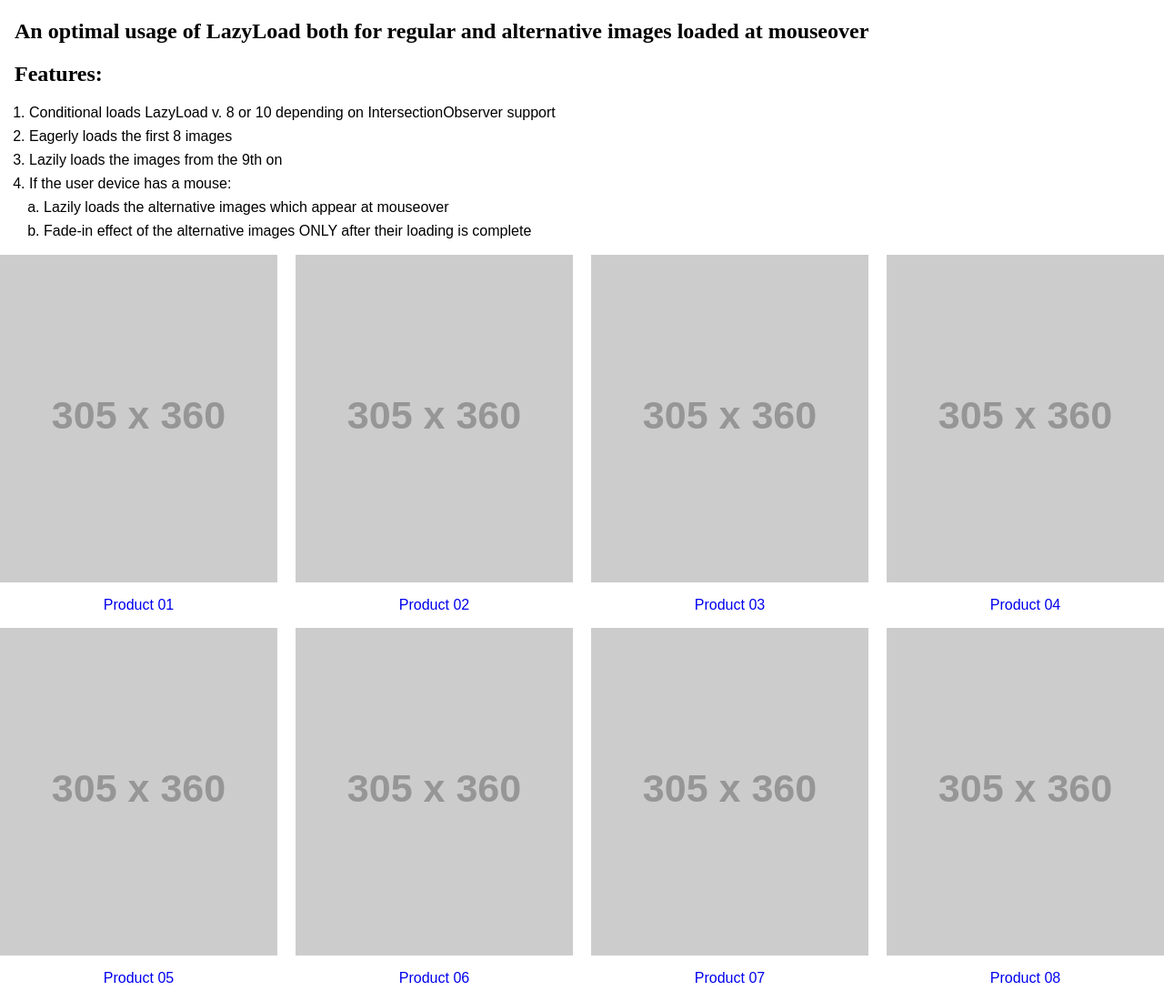
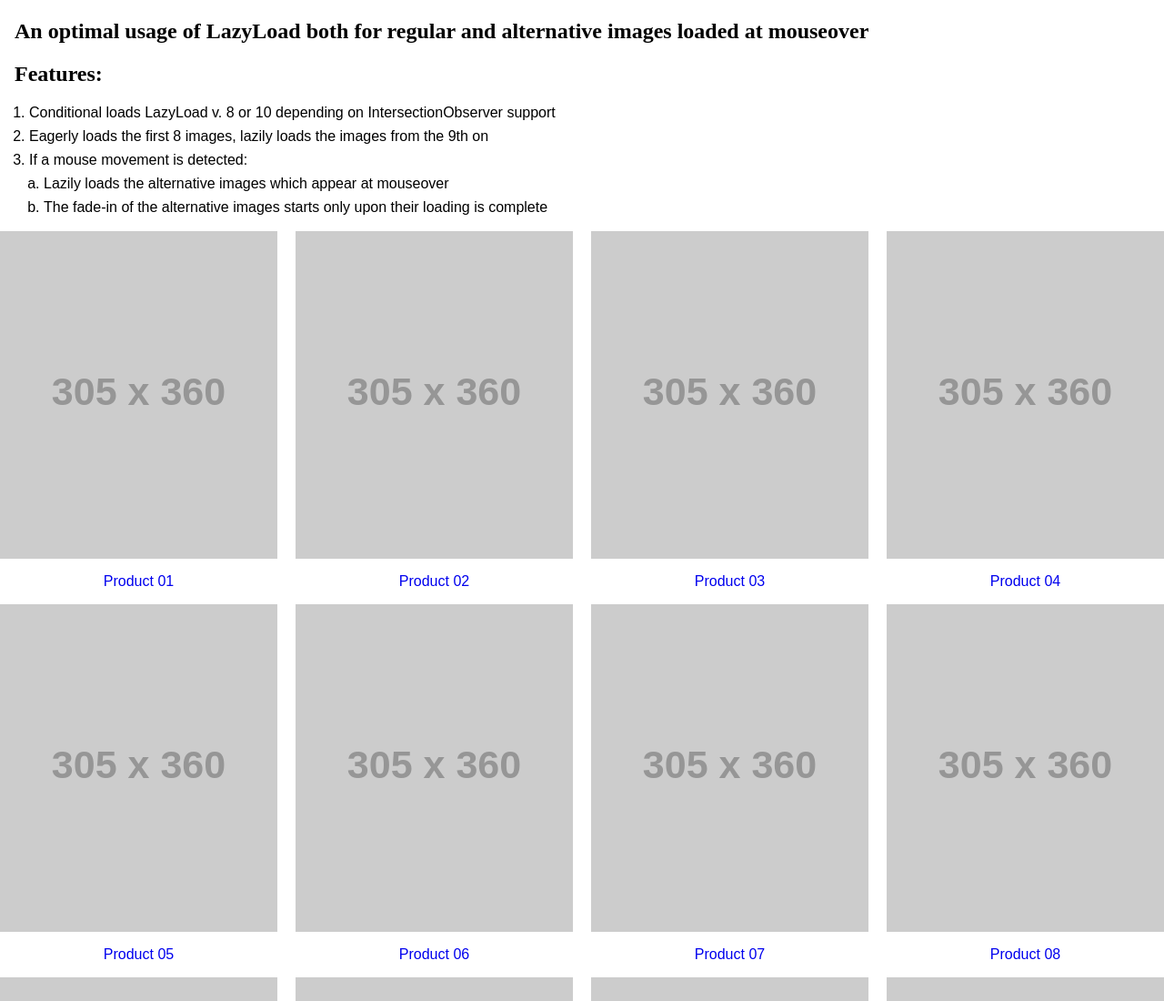
Before and after one commit to Vrijdagonline/productListingPageBestPractices, a plain HTML site: page index.html in a window 1280 px wide. Shown: the top 1100 px of the page at 91% size. Drawn offline with Linux system fonts and the light colour scheme; some packages are replaced by stand-ins of ours; placeholder pictures from the web are drawn by us.

Commit message:
Clearer content

```diff
--- a/index.html
+++ b/index.html
@@ -17,12 +17,11 @@
 			<h2>Features:</h2>
 			<ol>
 				<li>Conditional loads LazyLoad v. 8 or 10 depending on IntersectionObserver support</li>
-				<li>Eagerly loads the first 8 images</li>
-				<li>Lazily loads the images from the 9th on</li>
-				<li>If the user device has a mouse:
+				<li>Eagerly loads the first 8 images, lazily loads the images from the 9th on</li>
+				<li>If a mouse movement is detected:
 					<ol>
 						<li>Lazily loads the alternative images which appear at mouseover</li>
-						<li>Fade-in effect of the alternative images ONLY after their loading is complete</li>
+						<li>The fade-in of the alternative images starts only upon their loading is complete</li>
 					</ol>
 				</li>
 			</ol>
```
